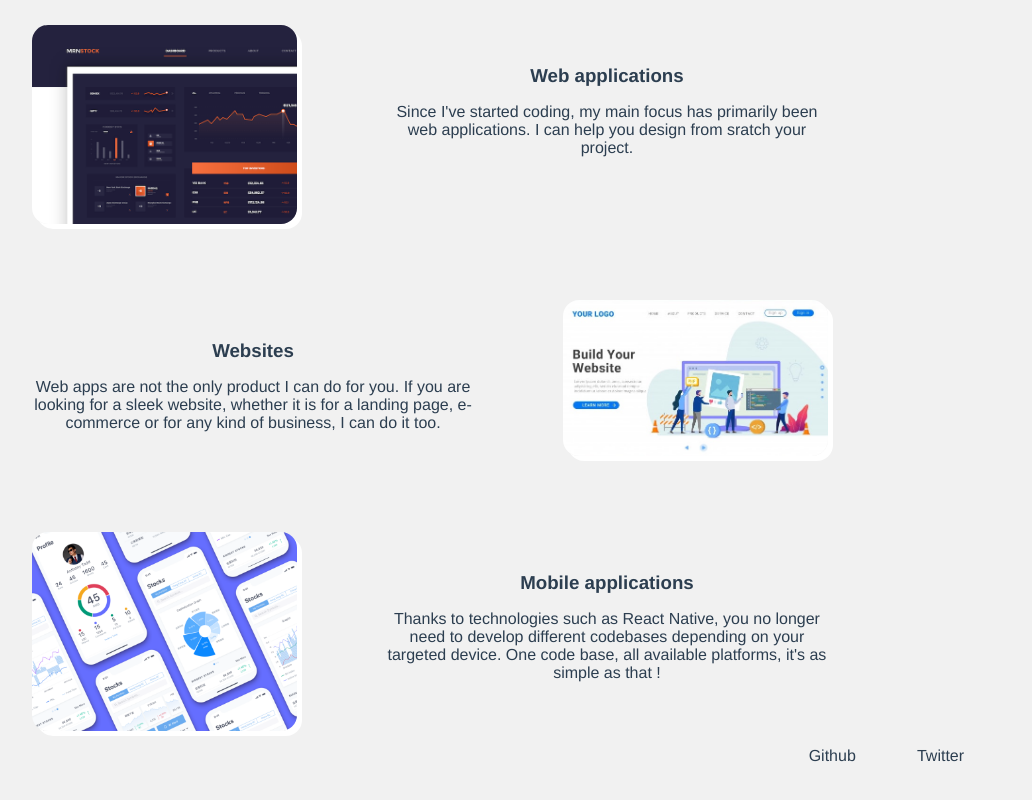
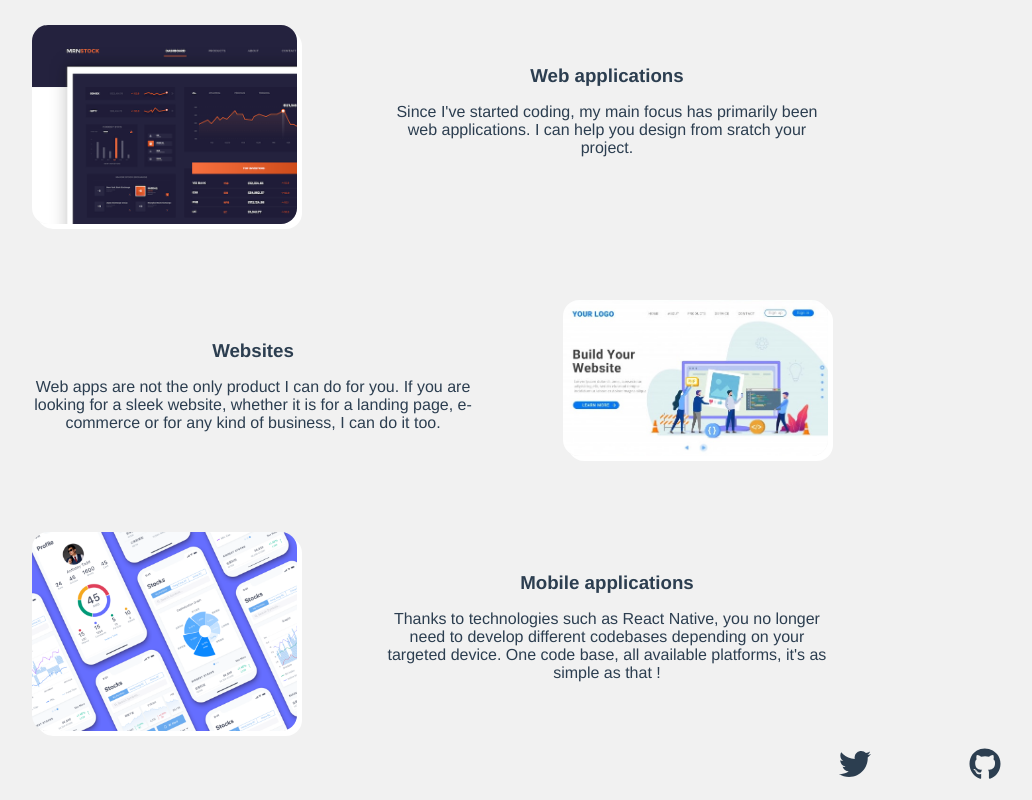
Before and after one commit to alexandrecoin/personal_website, a Vue app: page / in a window 1280 px wide. Shown: the part 262-1062 px from the top of the page, without its empty margins (210-1242 px from the left). Built offline with nearby package versions, Linux system fonts and the light colour scheme.

Commit message:
Added font awesome

```diff
--- a/package.json
+++ b/package.json
@@ -8,6 +8,7 @@
     "lint": "vue-cli-service lint"
   },
   "dependencies": {
+    "@fortawesome/fontawesome-free": "^5.13.0",
     "core-js": "^3.6.5",
     "vue": "^2.6.11",
     "vue-router": "^3.3.4"
--- a/src/layout/Footer.vue
+++ b/src/layout/Footer.vue
@@ -1,8 +1,16 @@
 <template>
   <footer class="footer">
     <ul>
-      <li class="github">Github</li>
-      <li class="twitter">Twitter</li>
+      <li class="twitter">
+        <a href="https://www.twitter.com/lxndrcn" target="_blank"
+          ><i class="fab fa-twitter "></i
+        ></a>
+      </li>
+      <li class="github">
+        <a href="https://www.github.com/alexandrecoin" target="_blank">
+          <i class="fab fa-github "></i
+        ></a>
+      </li>
     </ul>
   </footer>
 </template>
@@ -15,11 +23,18 @@ ul {
   list-style-type: none;
 }
 
+a,
+a:visited {
+  color: #2c3e50;
+}
+
 .github {
   margin-right: 5%;
+  font-size: 2em;
 }
 
 .twitter {
   margin-right: 8%;
+  font-size: 2em;
 }
 </style>
--- a/src/main.js
+++ b/src/main.js
@@ -1,6 +1,8 @@
 import Vue from 'vue'
 import App from './App.vue'
 import router from './routing/router'
+import '@fortawesome/fontawesome-free/css/all.css'
+import '@fortawesome/fontawesome-free/js/all.js'
 
 Vue.config.productionTip = false
 
```
Also changed, not shown: 1 other file (tests, documents, lock files or other folders).
